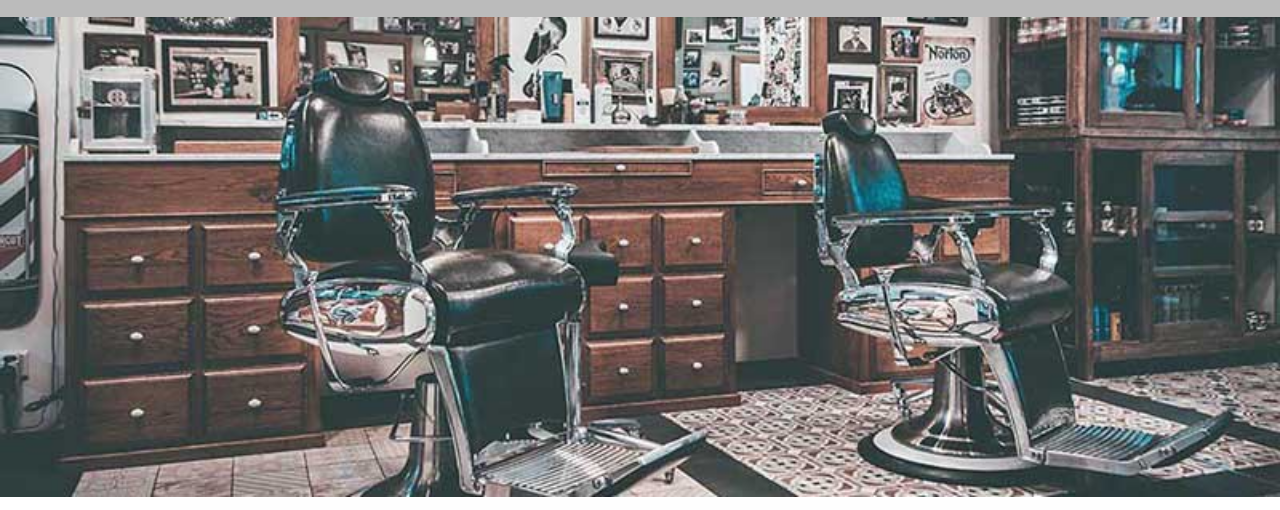
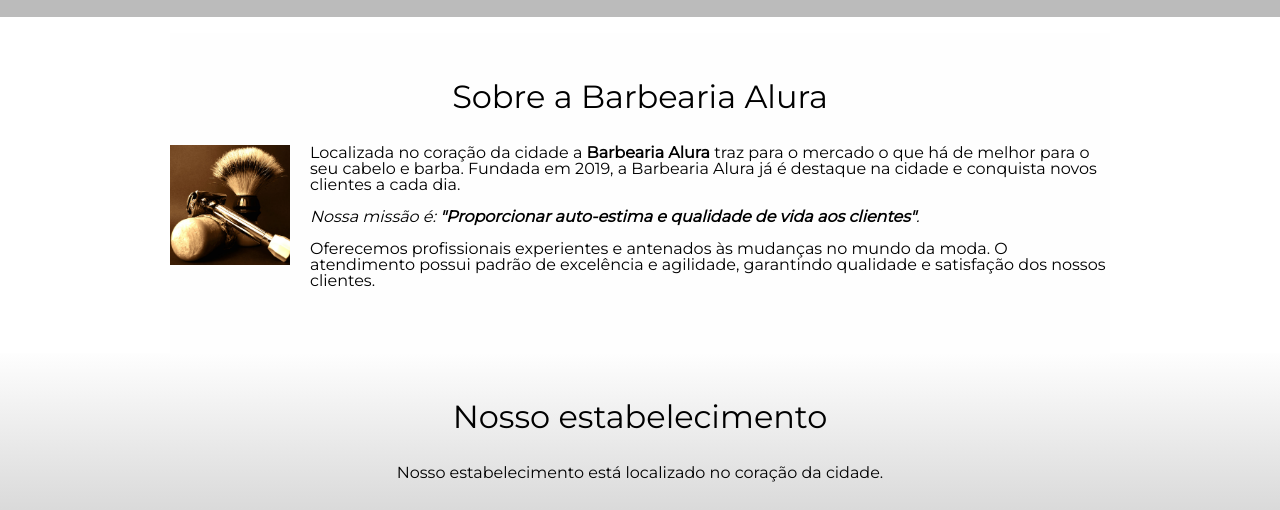
Before and after one commit to lennoniathiskoski/lennoniathiskoski, a plain HTML site: page index.html in a window 1280 px wide. Shown: the part 276-786 px from the top of the page. Drawn offline with Linux system fonts and the light colour scheme.

Commit message:
Update index.html

```diff
--- a/index.html
+++ b/index.html
@@ -24,7 +24,7 @@
 			</div>
 		</header>
 
-		<img class="banner" src="banner.jpg">
+		<img class="banner" src="">
 
 		<main>
 			<section class="principal">
```
